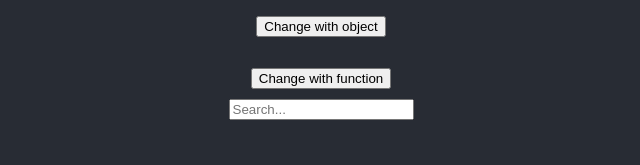
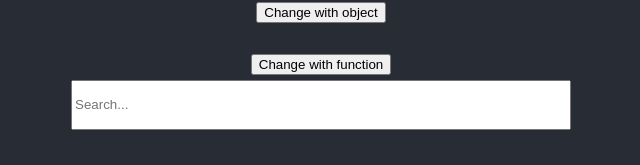
Before and after one commit to Rameshkatiyar/my-react-app, a React (Create React App) app: page / in a window 1280 px wide. Shown: the part 307-472 px from the top of the page, without its empty margins (319-959 px from the left). Built offline with nearby package versions, Linux system fonts and the light colour scheme; no server answers.

Commit message:
Added css.

```diff
--- a/src/components/search-box/search-box.component.jsx
+++ b/src/components/search-box/search-box.component.jsx
@@ -1,10 +1,11 @@
 import { Component } from "react";
+import './search-box.styles.css'
 
 class SearchBox extends Component {
     render() {
         return (
             <input
-                className={this.props.className}
+                className={`search-box ${this.props.className}`}
                 type={'search'}
                 placeholder='Search...'
                 onChange={this.props.onChangeHandler}
--- /dev/null
+++ b/src/components/search-box/search-box.styles.css
@@ -0,0 +1,5 @@
+.search-box{
+    width: 500px;
+    height: 50px;
+    margin: 5px;
+}
```
